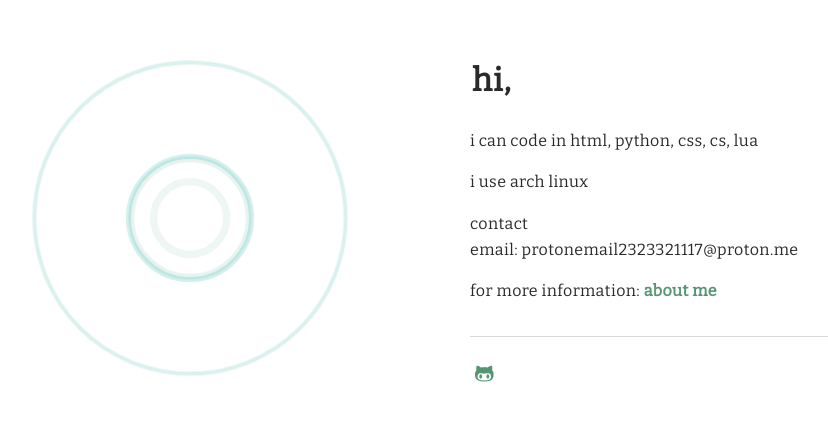
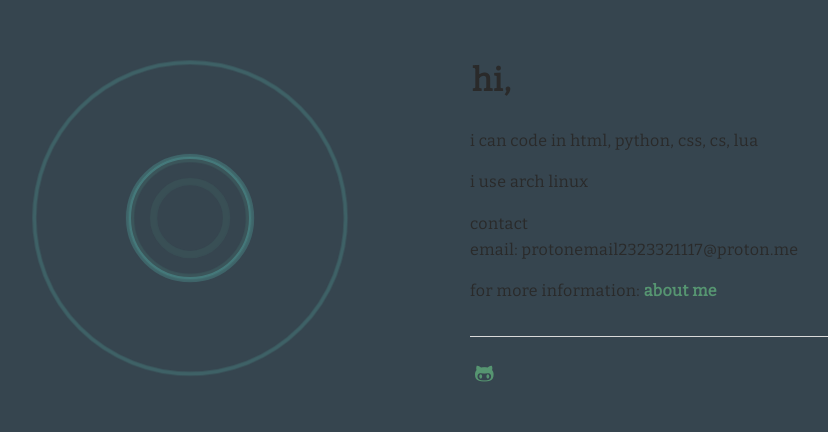
Before and after one commit to 2323321117/mypersonalwebsitexyz.github.io, a plain HTML site: page index.html in a window 1280 px wide. Shown: the part 178-610 px from the top of the page, without its empty margins (200-1028 px from the left). Drawn offline with nearby package versions, Linux system fonts and the light colour scheme.

Commit message:
Update index.html

```diff
--- a/index.html
+++ b/index.html
@@ -8,7 +8,7 @@
     <link href="https://fonts.googleapis.com/css?family=Bitter" rel="stylesheet">
     <link href="https://maxcdn.bootstrapcdn.com/font-awesome/4.4.0/css/font-awesome.min.css" rel="stylesheet">
 </head>
-<body>
+<body style="background-color: #36454F;">
     <figure>
         <svg width="400" height="400">
             <circle cx="200" cy="200" r="20"></circle>
```
